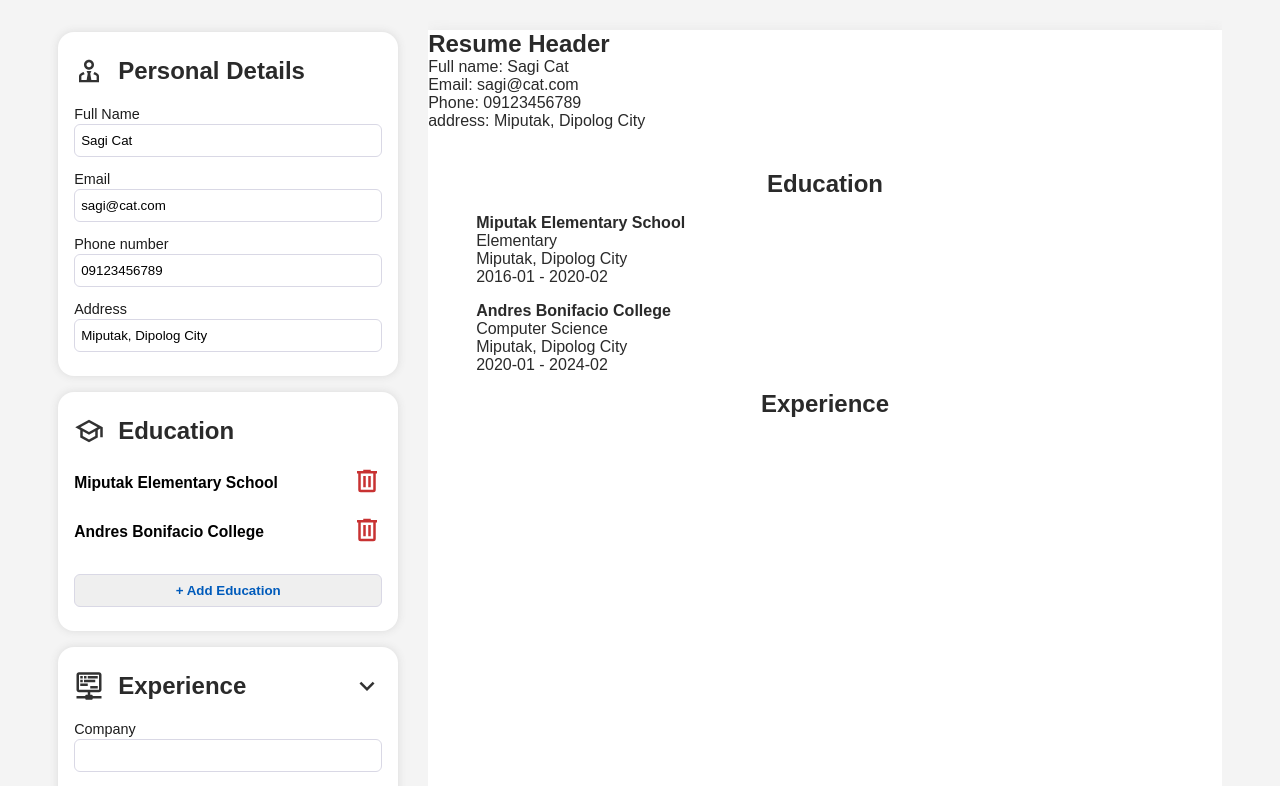
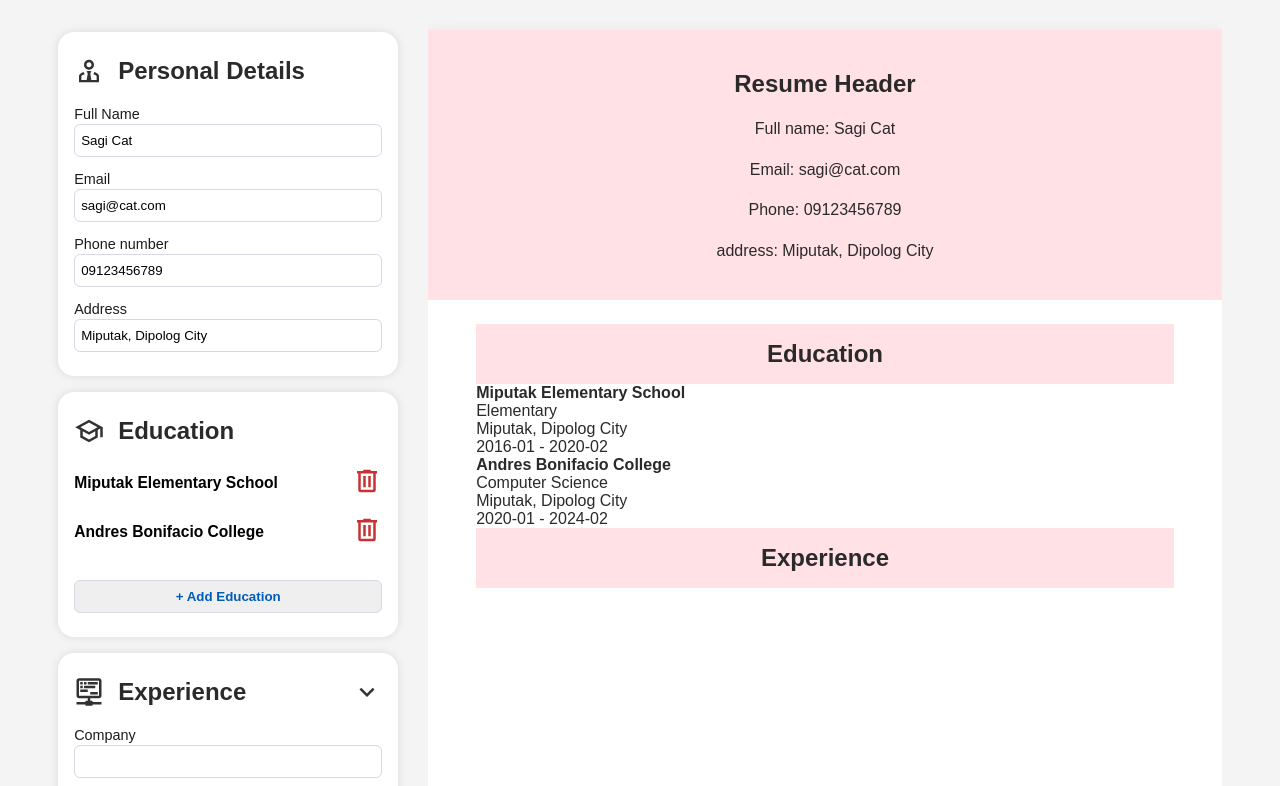
Before and after one commit to etanyosef/cv-application, a React (Vite) app: page / in a window 1280 px wide. Shown: the top 786 px of the page. Built offline with nearby package versions, Linux system fonts and the light colour scheme.

Commit message:
resume layout styling

```diff
--- a/src/index.css
+++ b/src/index.css
@@ -97,7 +97,7 @@ main .sidebar section.editor .form-button {
     cursor: pointer;
     color: #005bbb;
     transition: 300ms ease-in-out;
-    margin-top: 10px;
+    margin-top: 1rem;
 }
 
 main .sidebar section.editor .form-button:hover {
@@ -159,23 +159,67 @@ main .container .resume {
     position: relative;
     margin-top: 30px;
     width: 21cm;
-    height: 29.7cm;
+    min-height: 29.7cm;
     transform-origin: top;
     background-color: white;
     box-shadow: 1px 1px 12px rgb(230, 230, 230);
 }
 
+main .resume > .resume-header {
+    display: flex;
+    flex-direction: column;
+    align-items: center;
+    gap: 1.4rem;
+    padding: 2.5rem 0;
+    background-color: rgb(255, 225, 230);
+}
+
+main .resume > .resume-header .details {
+    display: flex;
+    justify-content: center;
+    gap: 2rem;
+}
+
+main .resume > .resume-header .details > span {
+    display: flex;
+    align-items: center;
+    gap: 4px;
+    font-size: 1.2rem;
+}
+
+main .resume > .resume-header .details svg {
+    width: 1.6rem;
+}
+
 main .resume-content section > h2 {
     text-align: center;
     padding: 1rem 0;
+    background-color: rgb(255, 225, 230);
 }
 
 main .resume > .resume-content {
     padding: 1.5rem 3rem;
 }
 
-main .resume .educations {
+main .resume .list-container {
     display: flex;
     flex-direction: column;
-    gap: 1rem;
+    gap: 1.6rem;
+    margin: 1.5rem 0;
 }
+
+main .resume section .list-container .right {
+    display: flex;
+    flex-direction: column;
+    gap: 0.3rem;
+}
+
+main .resume section .list-container > div {
+    display: flex;
+    gap: 2rem;
+    align-items: start;
+}
+
+main .resume svg {
+    width: 1.4rem;
+}
```
